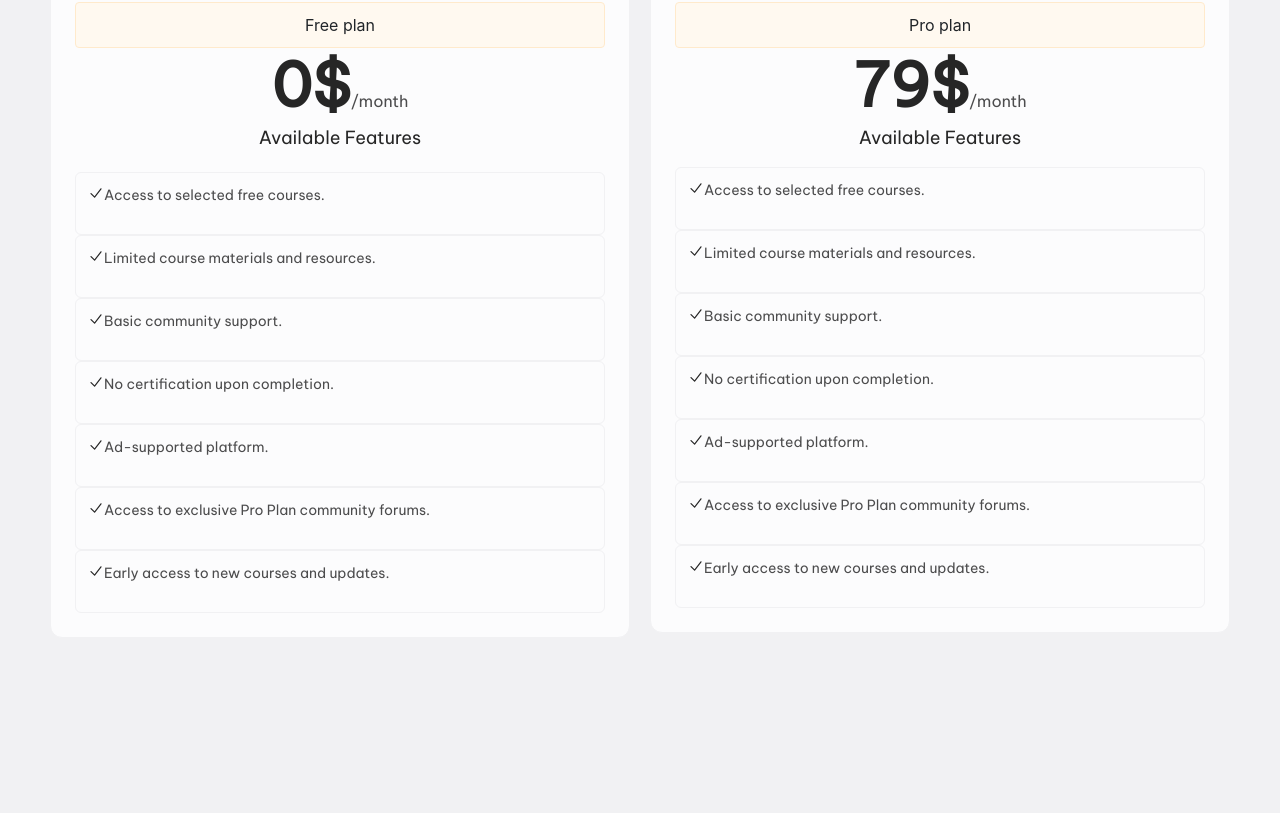
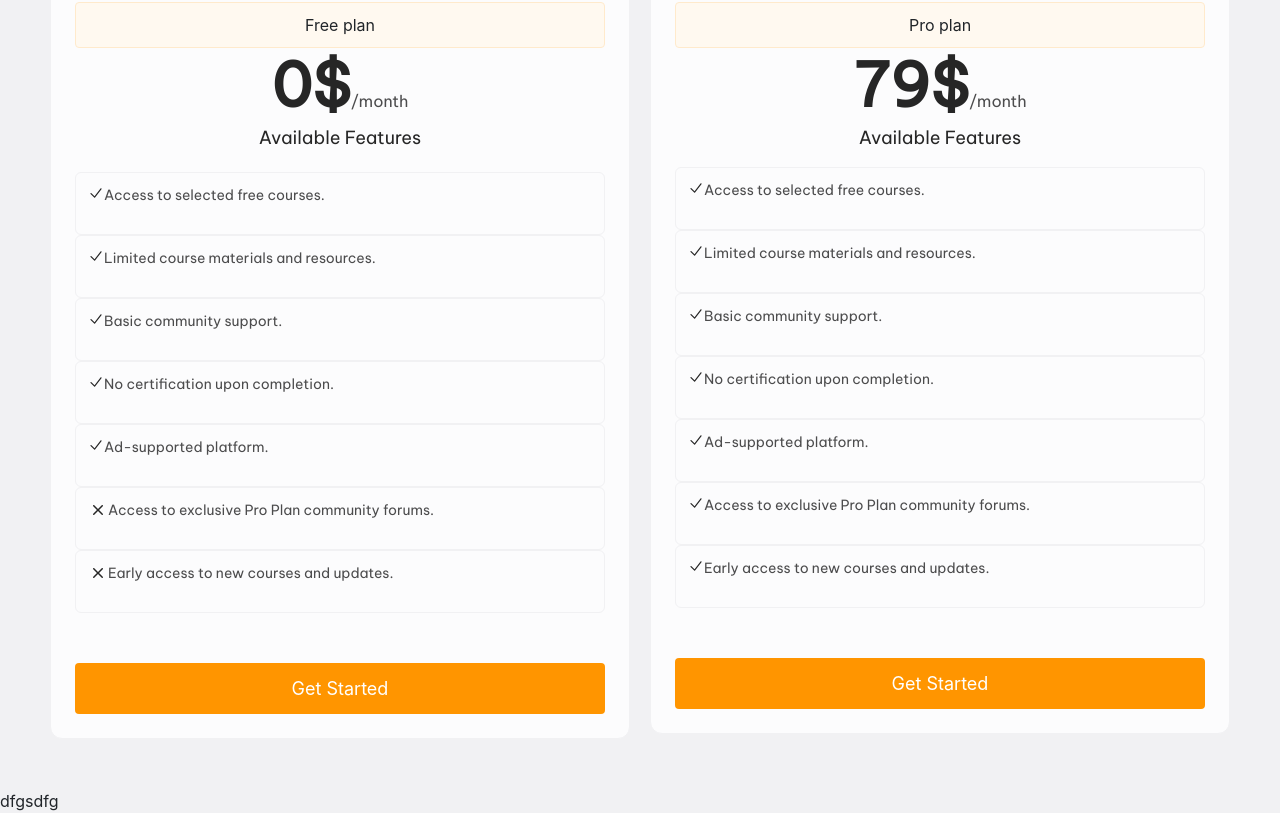
Before and after one commit to Myrzaim/31github, a React (Create React App) app: page / in a window 1280 px wide. Shown: the part 5333-6146 px from the top of the page. Before the commit the page ends 6021 px from the top, so only its background shows below. Built offline with nearby package versions, Linux system fonts and the light colour scheme; data requests are answered from the project's data file.

Commit message:
ask page start

```diff
--- a/src/Components/HomePage/Homepage.jsx
+++ b/src/Components/HomePage/Homepage.jsx
@@ -17,6 +17,7 @@
 import { courseContext } from "../../Context/CourseContextProvider";
 import KartCourses from "../Kart/KartCourses";
 import KartPost from "../Kart/KartPost";
+import AskKart from "../Kart/AskKart";
 
 const Homepage = () => {
   const {
@@ -260,45 +261,22 @@
             </p>
           </div>
           <div className="price_availability_item">
-            <svg
-              className="price_availability_item_svg"
-              xmlns="http://www.w3.org/2000/svg"
-              width="16"
-              height="16"
-              viewBox="0 0 16 16"
-              fill="none"
-            >
-              <path
-                fill-rule="evenodd"
-                clip-rule="evenodd"
-                d="M13.364 3.32297C13.6276 3.52379 13.6785 3.90027 13.4777 4.16385L7.07765 12.5639C6.97272 12.7016 6.81341 12.7873 6.64066 12.7989C6.46791 12.8105 6.29856 12.7469 6.17613 12.6245L2.57613 9.02449C2.34181 8.79018 2.34181 8.41028 2.57613 8.17596C2.81044 7.94165 3.19034 7.94165 3.42465 8.17596L6.5392 11.2905L12.5231 3.4366C12.724 3.17302 13.1004 3.12214 13.364 3.32297Z"
-                fill="#262626"
-              />
-            </svg>
+          <svg xmlns="http://www.w3.org/2000/svg" width="20" height="20" viewBox="0 0 20 20" fill="none">
+<path d="M6.28033 5.21967C5.98744 4.92678 5.51256 4.92678 5.21967 5.21967C4.92678 5.51256 4.92678 5.98744 5.21967 6.28033L8.93934 10L5.21967 13.7197C4.92678 14.0126 4.92678 14.4874 5.21967 14.7803C5.51256 15.0732 5.98744 15.0732 6.28033 14.7803L10 11.0607L13.7197 14.7803C14.0126 15.0732 14.4874 15.0732 14.7803 14.7803C15.0732 14.4874 15.0732 14.0126 14.7803 13.7197L11.0607 10L14.7803 6.28033C15.0732 5.98744 15.0732 5.51256 14.7803 5.21967C14.4874 4.92678 14.0126 4.92678 13.7197 5.21967L10 8.93934L6.28033 5.21967Z" fill="#262626"/>
+</svg>
             <p className="price_availability_item_text">
               Access to exclusive Pro Plan community forums.
             </p>
           </div>
           <div className="price_availability_item">
-            <svg
-              className="price_availability_item_svg"
-              xmlns="http://www.w3.org/2000/svg"
-              width="16"
-              height="16"
-              viewBox="0 0 16 16"
-              fill="none"
-            >
-              <path
-                fill-rule="evenodd"
-                clip-rule="evenodd"
-                d="M13.364 3.32297C13.6276 3.52379 13.6785 3.90027 13.4777 4.16385L7.07765 12.5639C6.97272 12.7016 6.81341 12.7873 6.64066 12.7989C6.46791 12.8105 6.29856 12.7469 6.17613 12.6245L2.57613 9.02449C2.34181 8.79018 2.34181 8.41028 2.57613 8.17596C2.81044 7.94165 3.19034 7.94165 3.42465 8.17596L6.5392 11.2905L12.5231 3.4366C12.724 3.17302 13.1004 3.12214 13.364 3.32297Z"
-                fill="#262626"
-              />
-            </svg>
+          <svg xmlns="http://www.w3.org/2000/svg" width="20" height="20" viewBox="0 0 20 20" fill="none">
+<path d="M6.28033 5.21967C5.98744 4.92678 5.51256 4.92678 5.21967 5.21967C4.92678 5.51256 4.92678 5.98744 5.21967 6.28033L8.93934 10L5.21967 13.7197C4.92678 14.0126 4.92678 14.4874 5.21967 14.7803C5.51256 15.0732 5.98744 15.0732 6.28033 14.7803L10 11.0607L13.7197 14.7803C14.0126 15.0732 14.4874 15.0732 14.7803 14.7803C15.0732 14.4874 15.0732 14.0126 14.7803 13.7197L11.0607 10L14.7803 6.28033C15.0732 5.98744 15.0732 5.51256 14.7803 5.21967C14.4874 4.92678 14.0126 4.92678 13.7197 5.21967L10 8.93934L6.28033 5.21967Z" fill="#262626"/>
+</svg>
             <p className="price_availability_item_text">
               Early access to new courses and updates.
             </p>
           </div>
+          <Button className="w-100">Get Started</Button>
         </div>
         <div className="pricing_div">
           <p className="price_title">Pro plan</p>
@@ -447,8 +425,11 @@
               Early access to new courses and updates.
             </p>
           </div>
+          <Button className="w-100">Get Started</Button>
         </div>
+
       </div>
+      <AskKart/>
     </>
   );
 };
--- /dev/null
+++ b/src/Components/Kart/AskKart.jsx
@@ -0,0 +1,14 @@
+import React from 'react';
+
+const AskKart = () => {
+    return (<>
+        <div className='d-flex'>
+            <div className='w-30'>dfg</div>
+            <div>sdfg</div>
+
+        </div>
+        </>
+    );
+};
+
+export default AskKart;
```
Also changed, not shown: src/Components/Kart/PriseKart.jsx (deleted, +0 -12 lines), src/Components/HomePage/Homepage.css (line endings or trailing spaces), src/Components/Kart/AskKart.css (added), src/Components/Kart/PriseKart.css (deleted).
